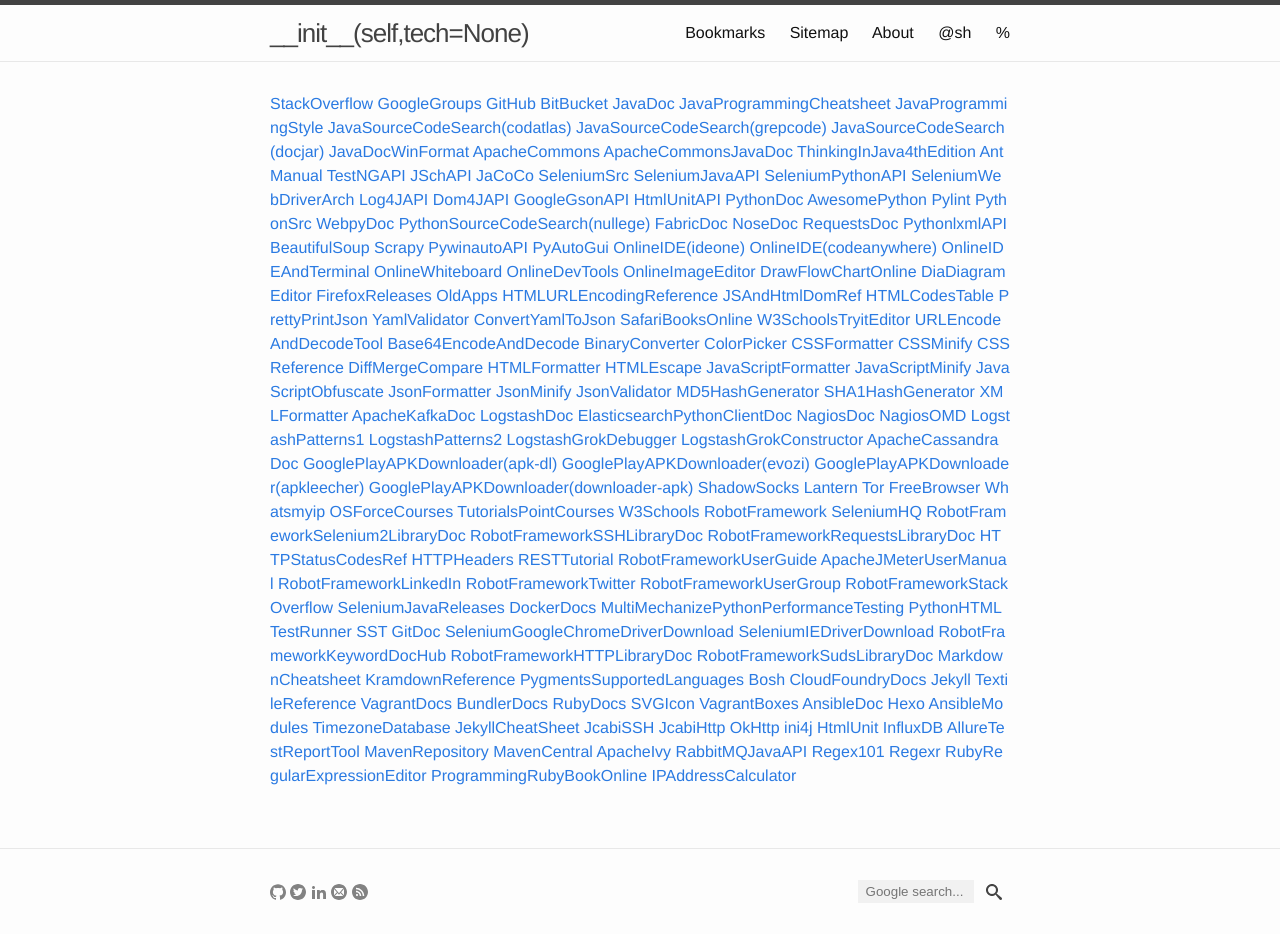
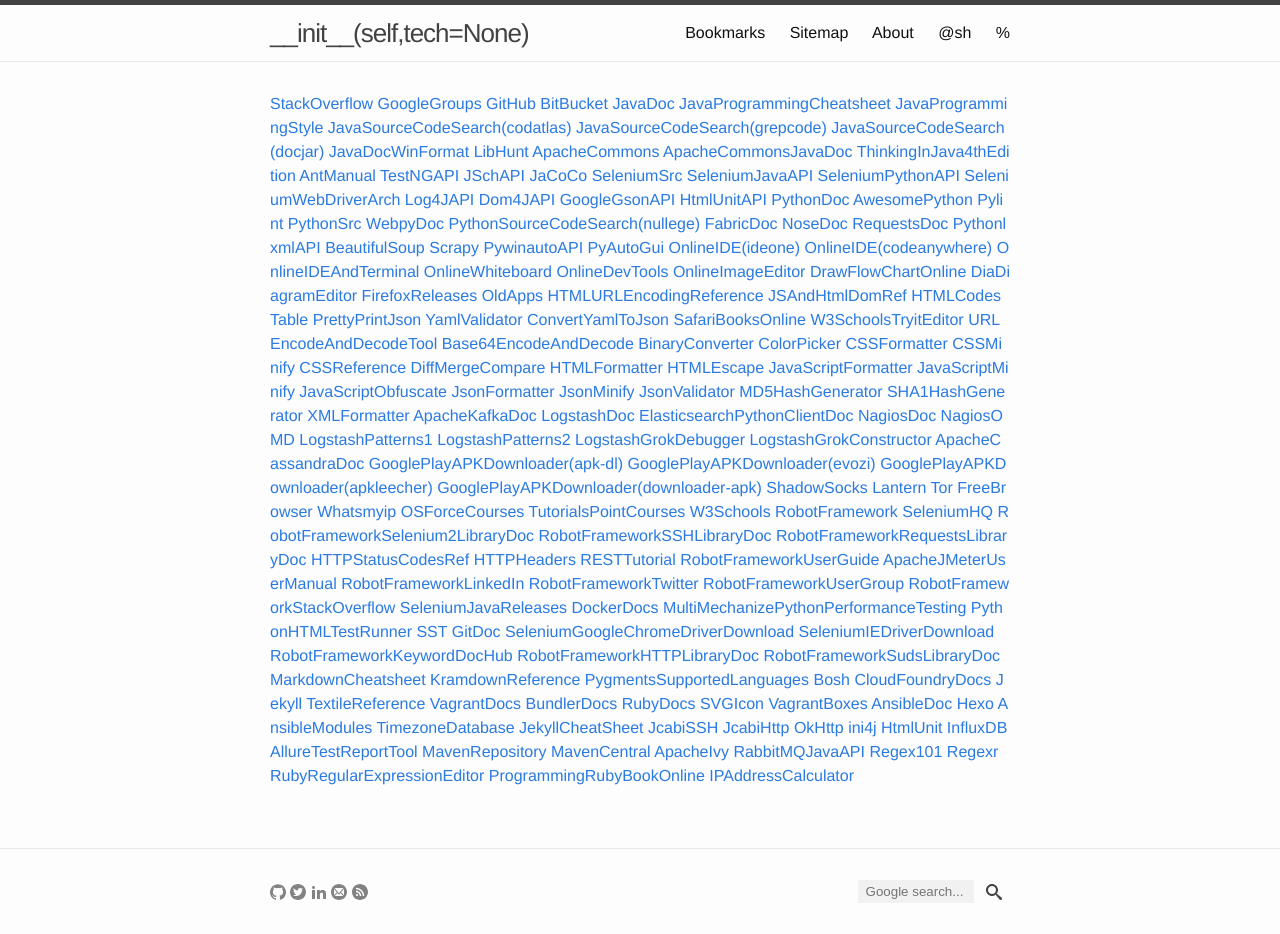
Before and after one commit to yuan-jiang/yuan-jiang.github.io, a Jekyll site: the page built from bookmarks.md, in a window 1280 px wide. Built offline with Jekyll 4.4.1, drawn with Linux system fonts in a browser that asks for light colours.

Commit message:
Update bookmarks.yml

```diff
--- a/_data/bookmarks.yml
+++ b/_data/bookmarks.yml
@@ -20,6 +20,8 @@
   link: http://www.docjar.com/
 - description: JavaDocWinFormat
   link: http://javadoc.allimant.org/
+- description: LibHunt
+  link: https://www.libhunt.com/
 - description: ApacheCommons
   link: http://commons.apache.org/
 - description: ApacheCommonsJavaDoc
```
